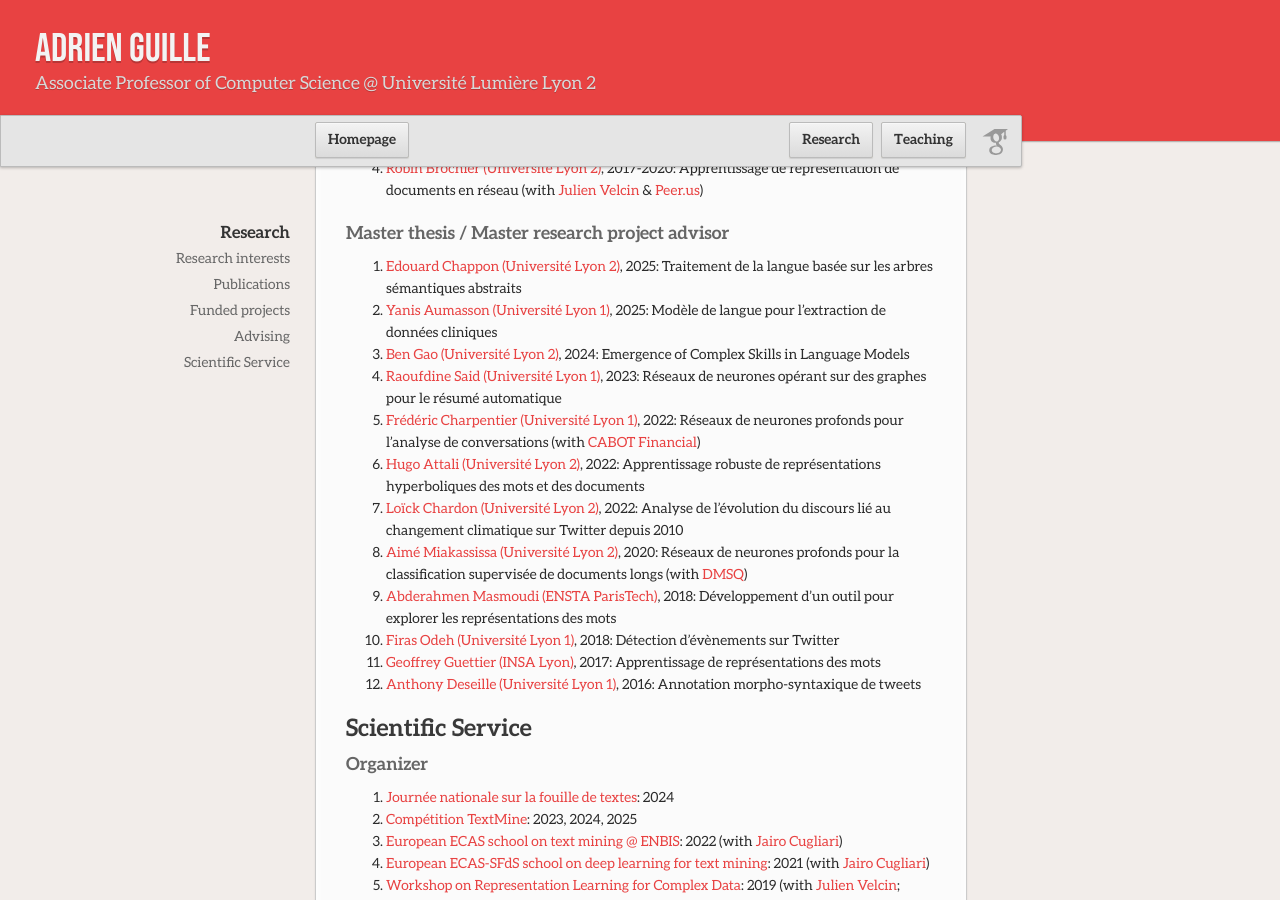
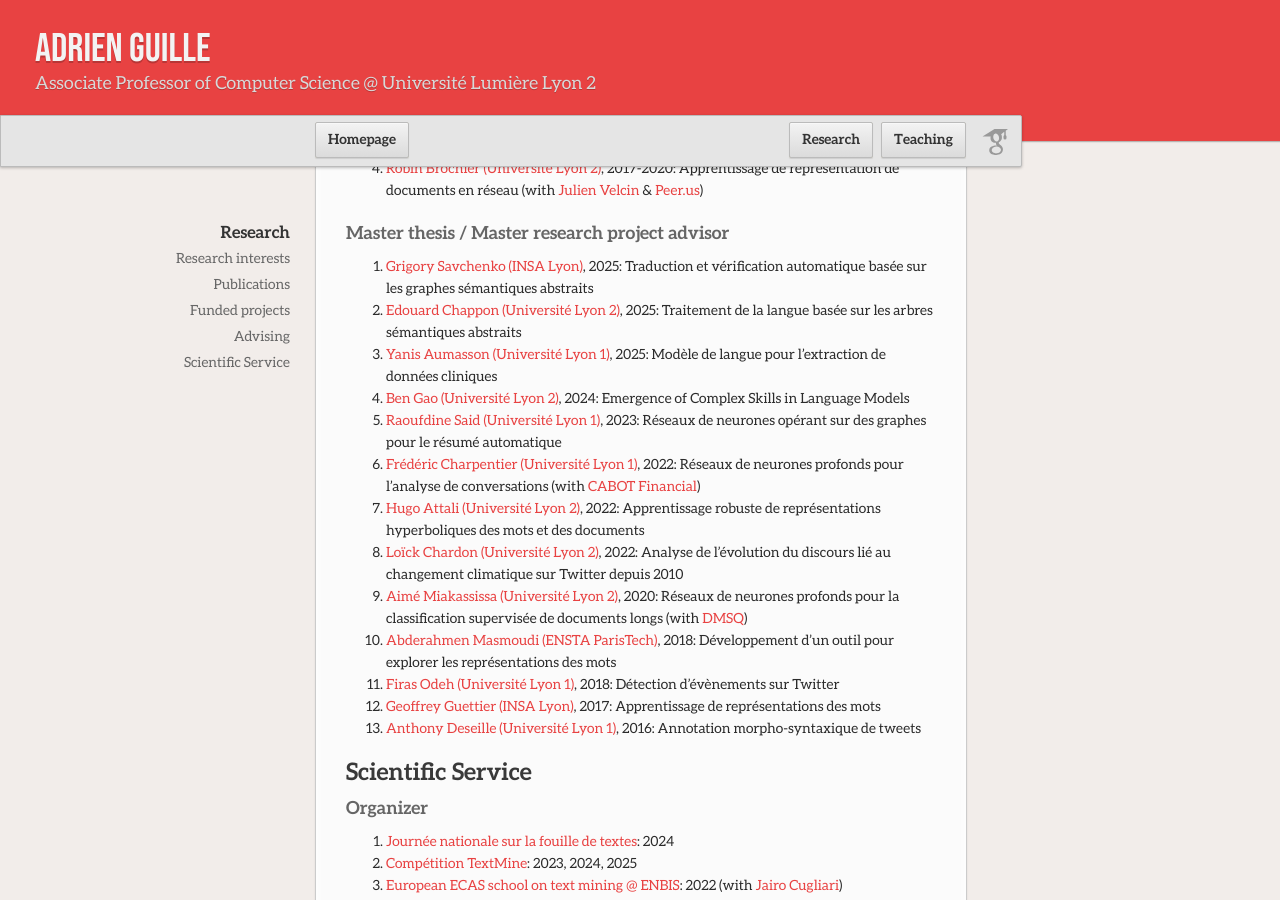
Before and after one commit to AdrienGuille/adrienguille.github.io, a Jekyll site: the page built from research.md, in a window 1280 px wide and 900 px high, scrolled down 1223 px. Built offline with Jekyll 4.4.1, drawn with Linux system fonts in a browser that asks for light colours; our own code applies the rules of GitHub Pages for plain Markdown files.

Commit message:
Update research.md

```diff
--- a/research.md
+++ b/research.md
@@ -39,6 +39,7 @@ See the [dedicated page](publications.md) or my [Google Scholar profile](https:/
 
 ### Master thesis / Master research project advisor
 
+- [Grigory Savchenko (INSA Lyon)](#), 2025: Traduction et vérification automatique basée sur les graphes sémantiques abstraits
 - [Edouard Chappon (Université Lyon 2)](#), 2025: Traitement de la langue basée sur les arbres sémantiques abstraits
 - [Yanis Aumasson (Université Lyon 1)](#), 2025: Modèle de langue pour l'extraction de données cliniques
 - [Ben Gao (Université Lyon 2)](#), 2024: Emergence of Complex Skills in Language Models
```
